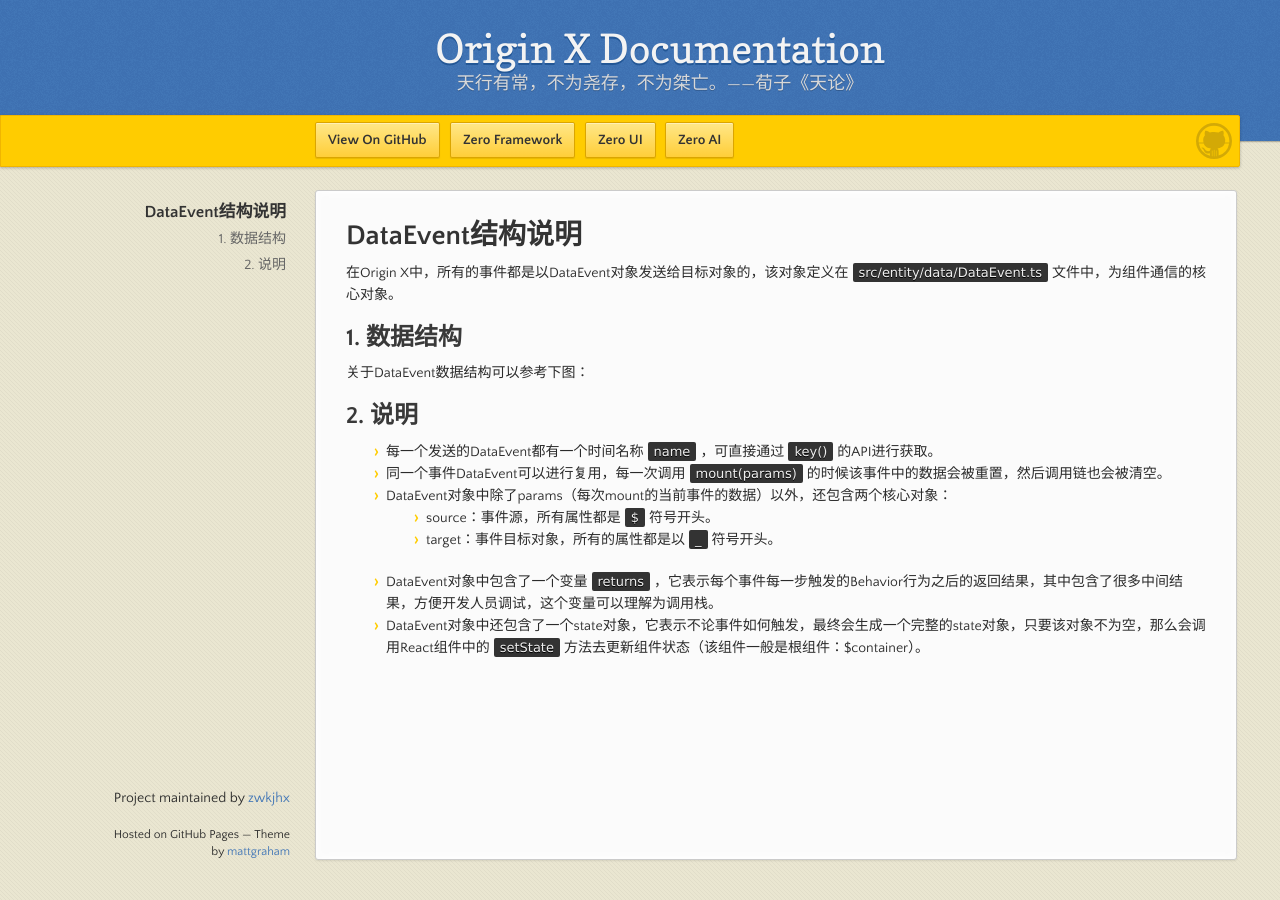
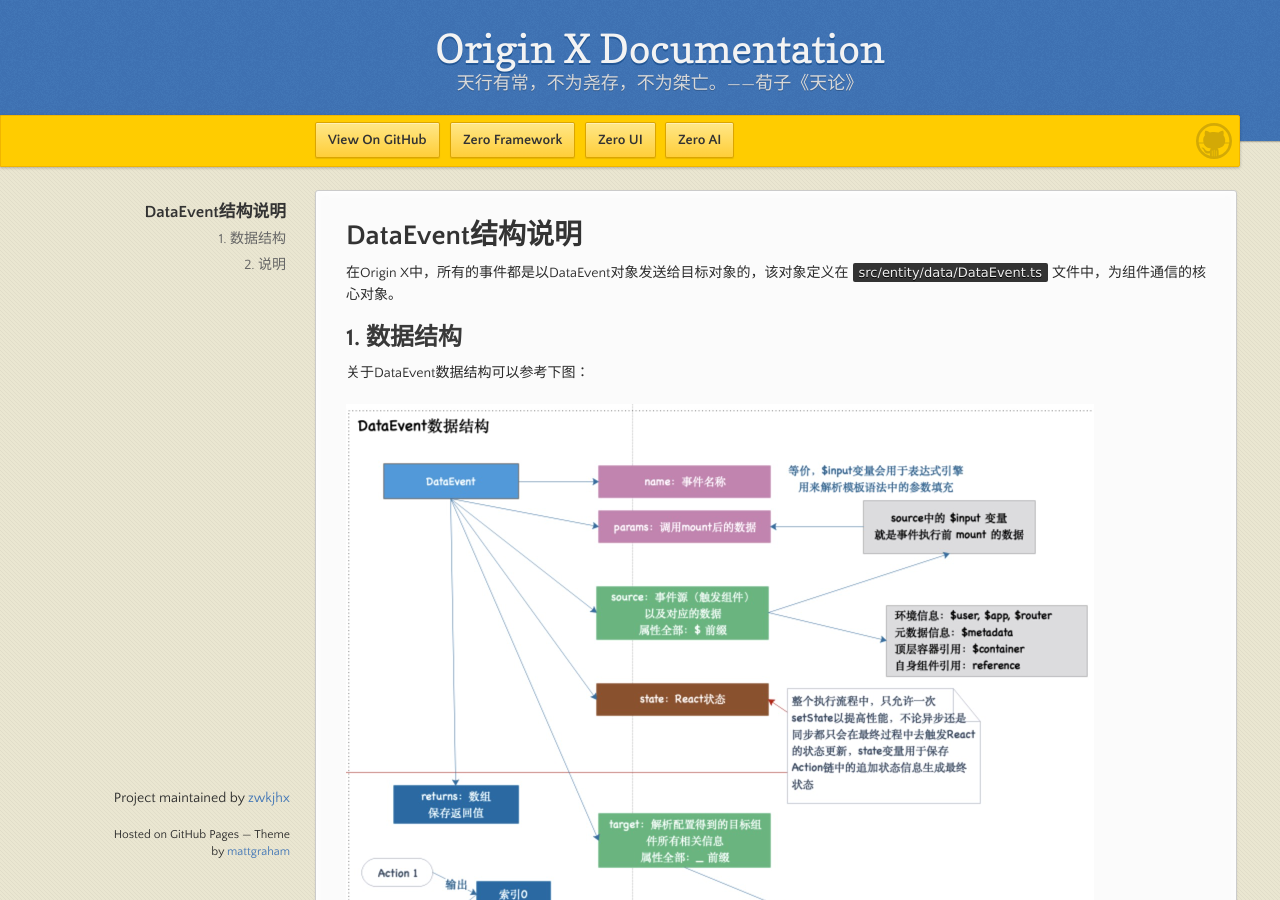
Before and after one commit to zwkjhx/ox-doc, a Jekyll site: the page built from specification/3-origin-xgui-fan/spo-014-dataeventpei-zhi-shuo-ming.md, in a window 1280 px wide and 900 px high. Built offline with Jekyll 4.4.1, drawn with Linux system fonts in a browser that asks for light colours; our own code applies the rules of GitHub Pages for plain Markdown files.

Commit message:
Updates specification/3-origin-xgui-fan/spo-014-dataeventpei-zhi-shuo-ming.md
Auto commit by GitBook Editor

```diff
--- a/specification/3-origin-xgui-fan/spo-014-dataeventpei-zhi-shuo-ming.md
+++ b/specification/3-origin-xgui-fan/spo-014-dataeventpei-zhi-shuo-ming.md
@@ -5,6 +5,8 @@
 ## 1. 数据结构
 
 关于DataEvent数据结构可以参考下图：
+
+![](/assets/images/spo/014/data-event.png)
 
 ## 2. 说明
 
```
Also changed, not shown: assets/images/spo/014/data-event.png (added).
